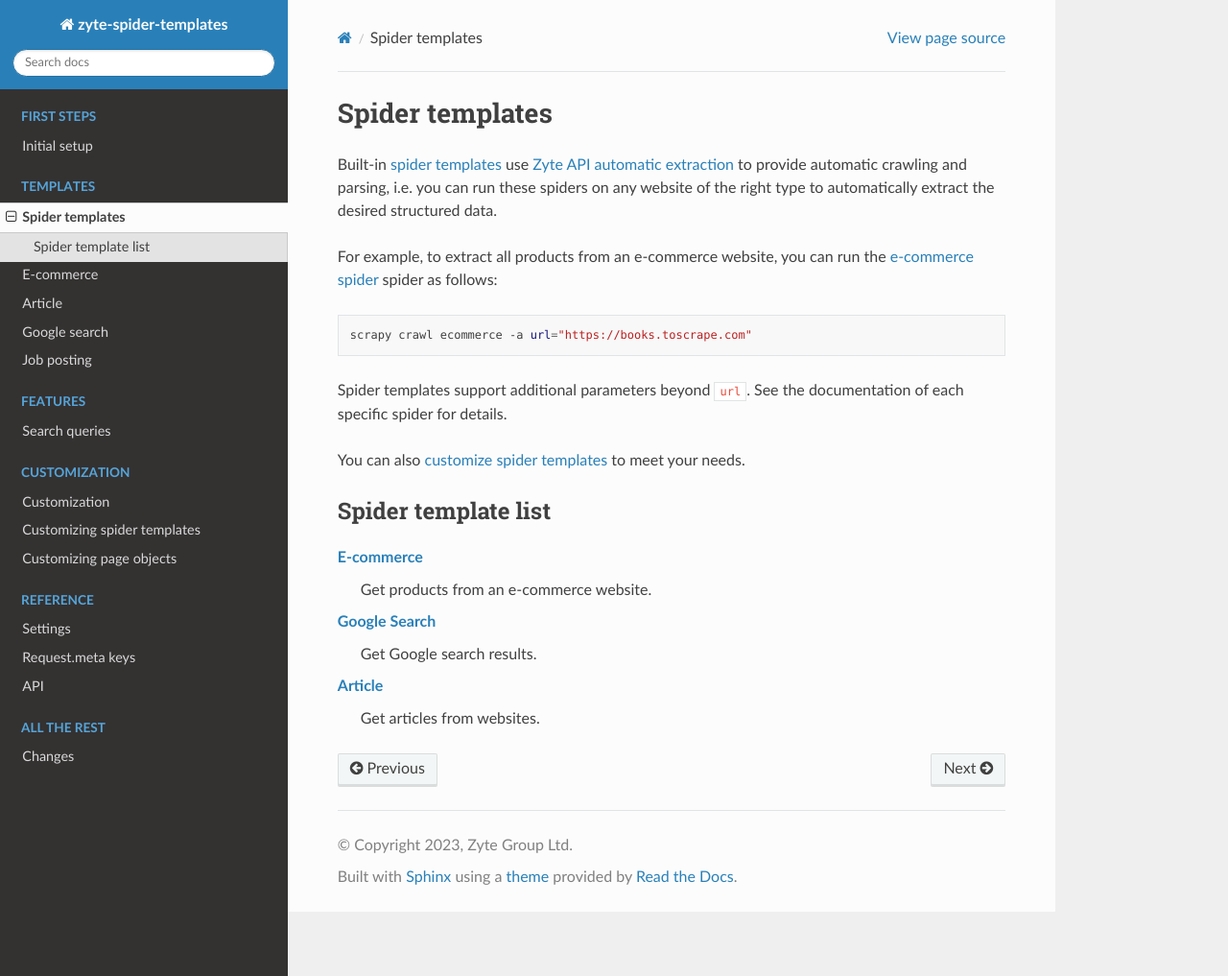
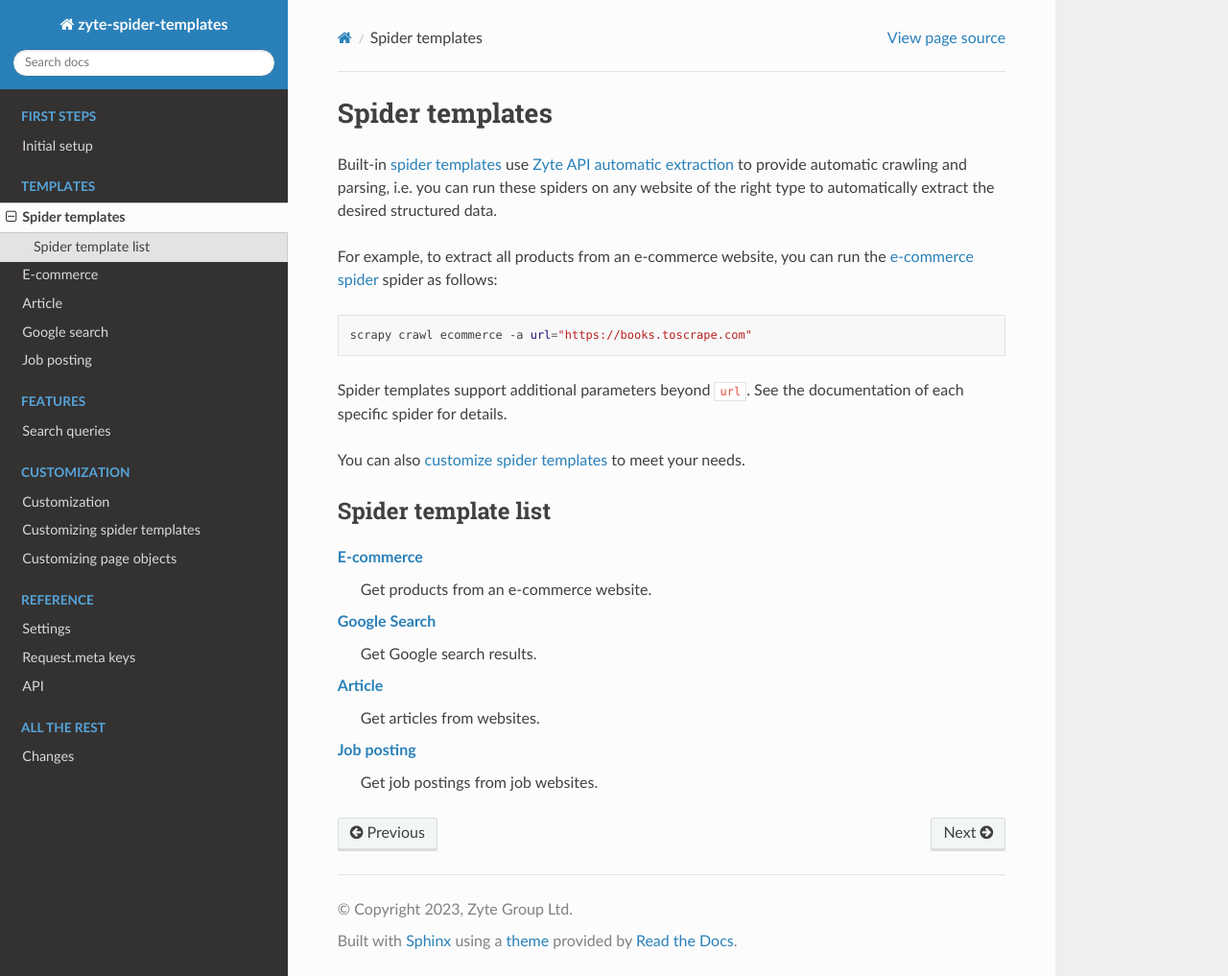
Before and after one commit to zytedata/zyte-spider-templates, a Sphinx documentation site: the page built from docs/templates/index.rst, in a window 1280 px wide and 1017 px high. Shown: the whole window at 96% size. Built offline with Sphinx 7.4.7 and the Read the Docs theme 3.1.0, drawn with Linux system fonts in a browser that asks for light colours.

Commit message:
Add a job posting spider link to the template list. (#118)

```diff
--- a/docs/templates/index.rst
+++ b/docs/templates/index.rst
@@ -35,3 +35,6 @@
 
 :ref:`Article <article>`
     Get articles from websites.
+
+:ref:`Job posting <job-posting>`
+    Get job postings from job websites.
```
